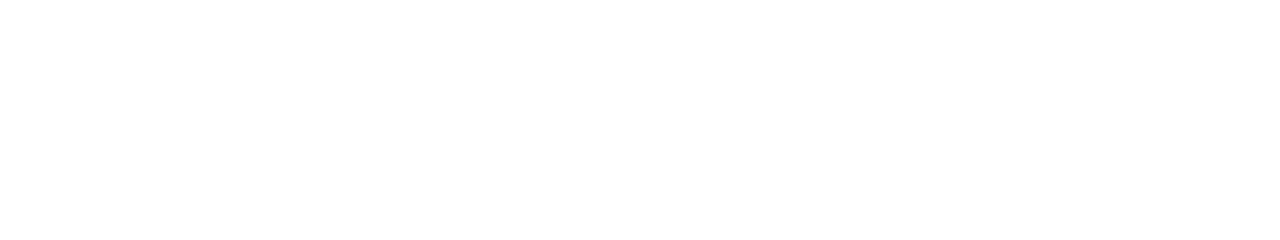
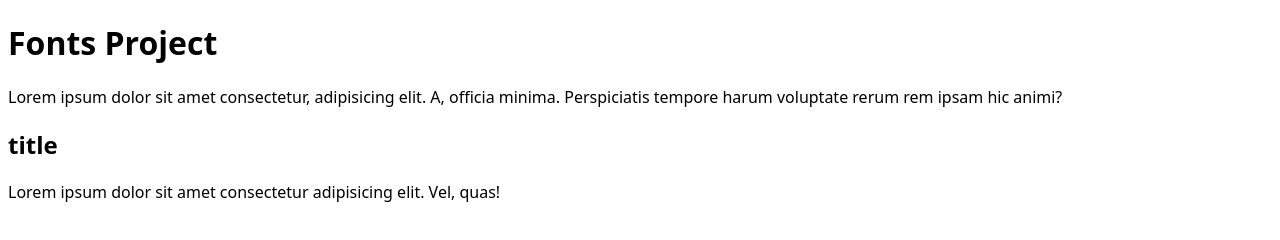
Before and after one commit to gbh10c/htmlCssTutorialProjects, a plain HTML site: page projects/06-typography-project/index.html in a window 1280 px wide. Drawn offline with Linux system fonts and the light colour scheme; a web font is replaced by a local one.

Commit message:
Completed typography project

```diff
--- a/projects/06-typography-project/index.html
+++ b/projects/06-typography-project/index.html
@@ -1,12 +1,20 @@
 <!DOCTYPE html>
 <html lang="en">
-<head>
-  <meta charset="UTF-8">
-  <meta name="viewport" content="width=device-width, initial-scale=1.0">
-  <title>Typography Project</title>
-  <link rel="stylesheet" href="styles.css">
-</head>
-<body>
-
-</body>
+  <head>
+    <meta charset="UTF-8" />
+    <meta name="viewport" content="width=device-width, initial-scale=1.0" />
+    <title>Typography Project</title>
+    <link rel="stylesheet" href="styles.css" />
+  </head>
+  <body>
+    <h1>Fonts Project</h1>
+    <p>
+      Lorem ipsum dolor sit amet consectetur, adipisicing elit. A, officia
+      minima. Perspiciatis tempore harum voluptate rerum rem ipsam hic animi?
+    </p>
+    <div class="container">
+      <h2>title</h2>
+      <p>Lorem ipsum dolor sit amet consectetur adipisicing elit. Vel, quas!</p>
+    </div>
+  </body>
 </html>
--- a/projects/06-typography-project/styles.css
+++ b/projects/06-typography-project/styles.css
@@ -0,0 +1,14 @@
+/* Google Fonts */
+@import url('https://fonts.googleapis.com/css2?family=Noto+Serif&family=Tektur&display=swap');
+
+/* body {
+  font-family: 'Noto Serif', serif;
+}
+
+h1, h2{
+  font-family: 'Tektur', cursive;
+} */
+
+body{
+  font-family: system-ui, -apple-system, BlinkMacSystemFont, 'Segoe UI', Roboto, Oxygen, Ubuntu, Cantarell, 'Open Sans', 'Helvetica Neue', sans-serif;
+}
```
